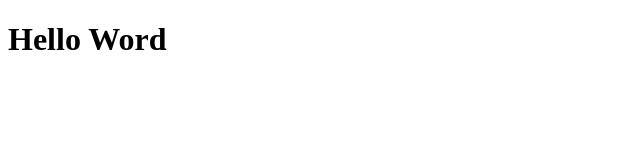
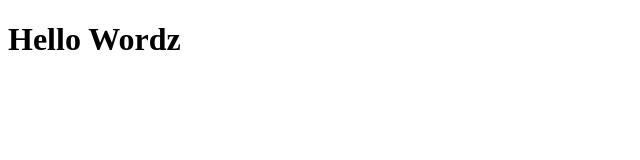
Before and after one commit to salashakim/lat1_revou, a plain HTML site: page Index1.html in a window 1280 px wide. Shown: the full height of the page, 0-640 px from the left. Drawn offline with Linux system fonts and the light colour scheme.

Commit message:
second commit

```diff
--- a/Index1.html
+++ b/Index1.html
@@ -4,6 +4,6 @@
         <title>WebsiteQu</title>
     </head>
     <body>
-        <h1>Hello Word</h1>
+        <h1>Hello Wordz</h1>
     </body>
 </html>
```
